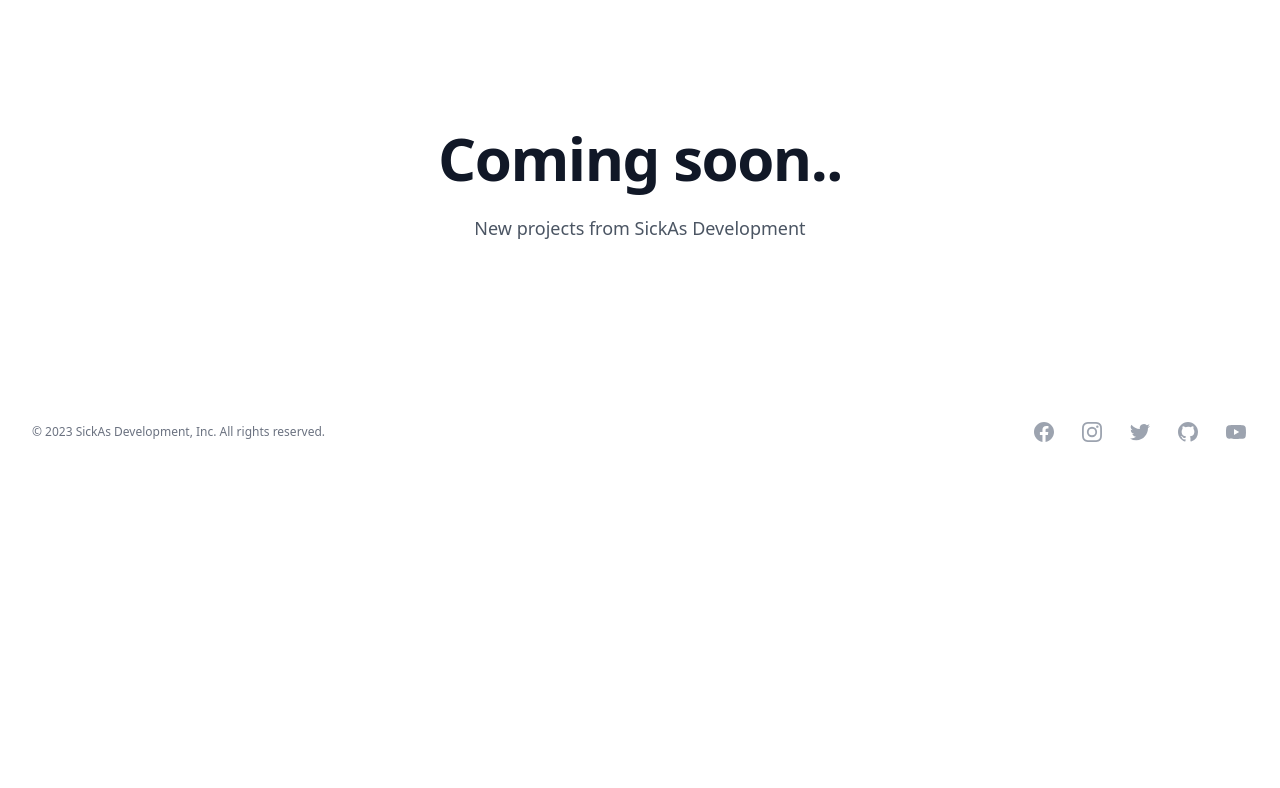
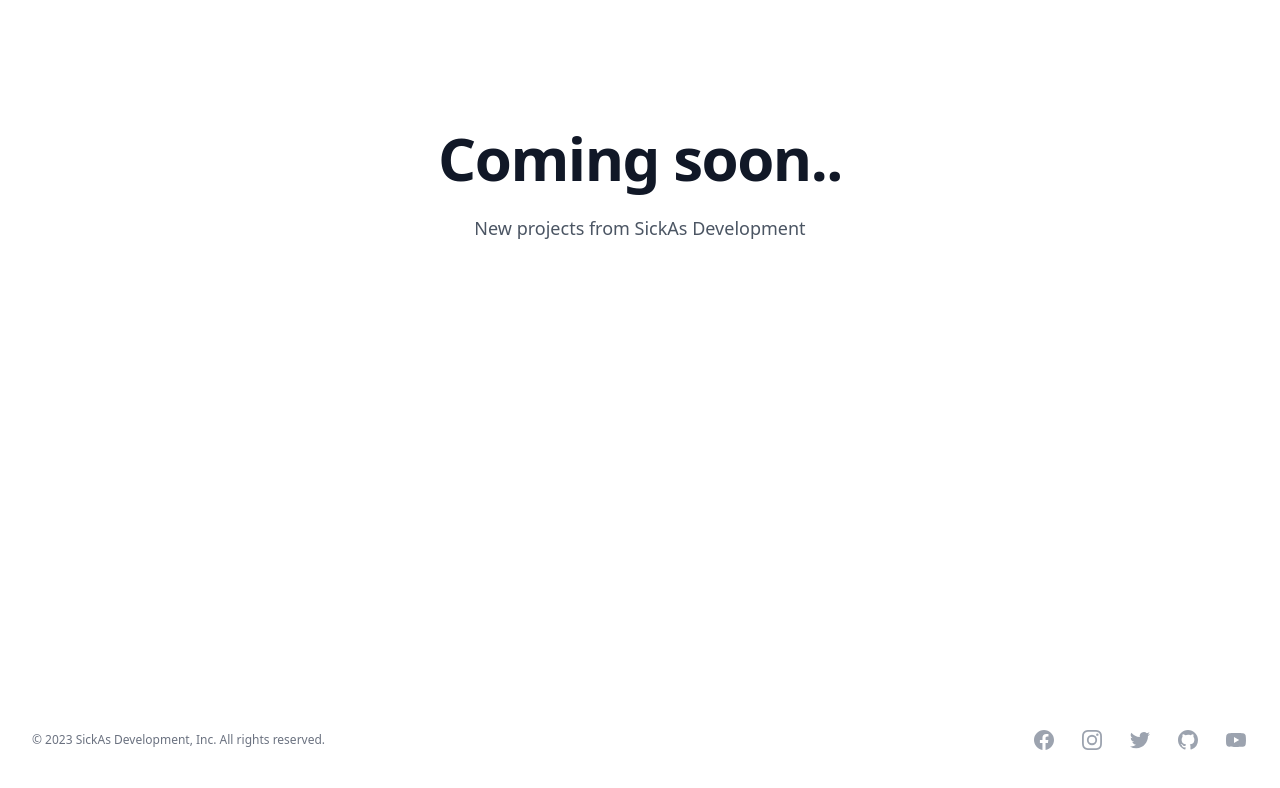
Before and after one commit to SickAs/sickas.github.io, a plain HTML site: page index.html in a window 1280 px wide. Drawn offline with nearby package versions, Linux system fonts and the light colour scheme.

Commit message:
Fix footer to bottom of page

```diff
--- a/index.html
+++ b/index.html
@@ -14,7 +14,7 @@
 		</div>
 		<!-- Footer -->
 		<footer class="bg-white">
-			<div class="mx-auto max-w-7xl px-6 py-12 md:flex md:items-center md:justify-between lg:px-8">
+			<div class="fixed inset-x-0 bottom-0 mx-auto max-w-7xl px-6 py-12 md:flex md:items-center md:justify-between lg:px-8">
 				<div class="flex justify-center space-x-6 md:order-2">
 					<a href="#" class="text-gray-400 hover:text-gray-500">
 						<span class="sr-only">Facebook</span>
```
